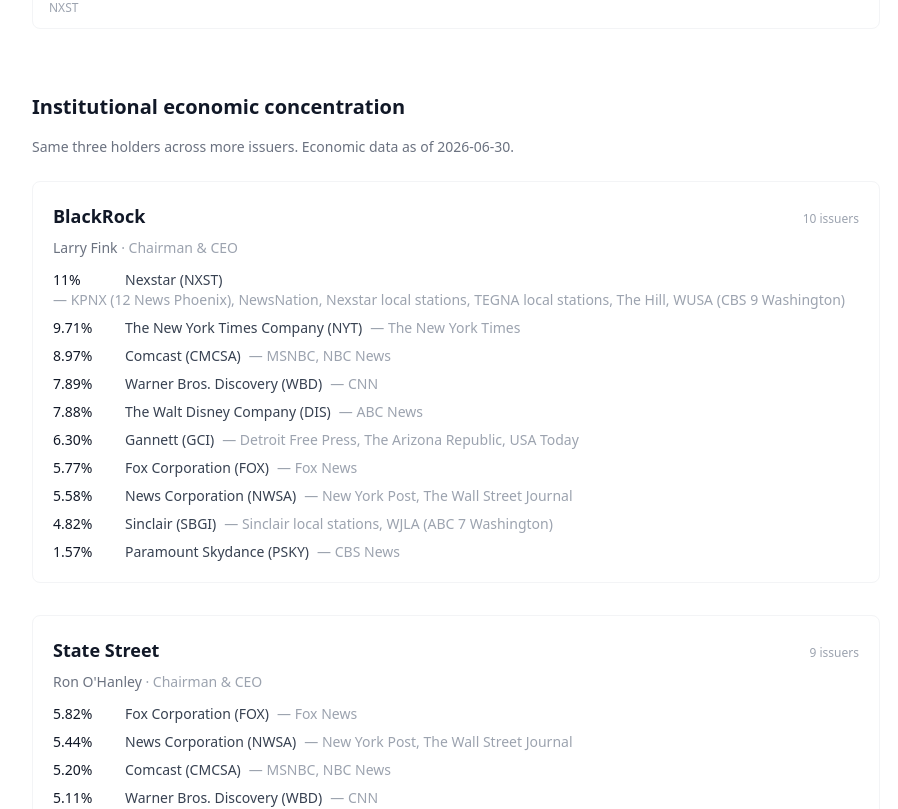
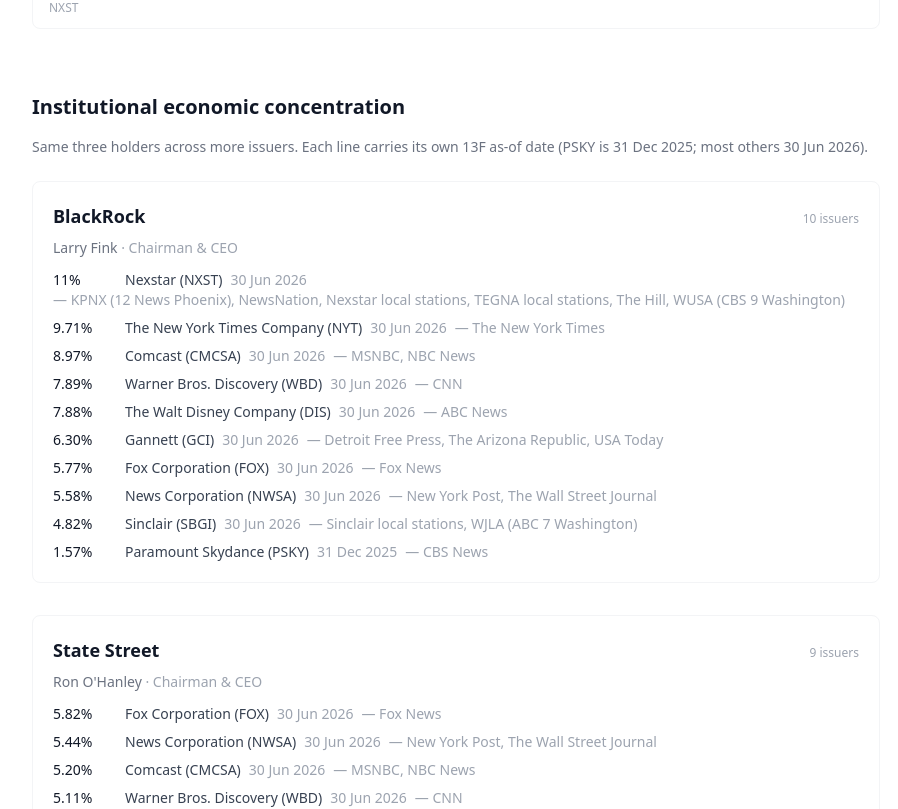
Before and after one commit to cjonesy108/fourth-estate-index, a Next.js app in the folder frontend/: page /ownership in a window 1280 px wide. Shown: the part 5760-6569 px from the top of the page, without its empty margins (184-1082 px from the left). Built offline with nearby package versions, Linux system fonts and the light colour scheme.

Commit message:
Show per-issuer 13F as-of dates on the ownership index

```diff
--- a/frontend/app/ownership/page.tsx
+++ b/frontend/app/ownership/page.tsx
@@ -6,6 +6,7 @@
   PENDING_LABEL,
   allContributions,
   allPendingDeals,
+  formatAsOf,
   formatPct,
   getContributionsMeta,
   getEntity,
@@ -121,7 +122,7 @@
 
       <section className="mb-16">
         <h2 className="text-xl font-semibold mb-4">Institutional economic concentration</h2>
-        <p className="text-sm text-gray-500 mb-6">Same three holders across more issuers. Economic data as of {graph.as_of_economic}.</p>
+        <p className="text-sm text-gray-500 mb-6">Same three holders across more issuers. Each line carries its own 13F as-of date (PSKY is 31 Dec 2025; most others 30 Jun 2026).</p>
         <div className="space-y-8">
           {institutions.map((inst) => {
             const holdings = institutionHoldings(inst.slug);
@@ -150,6 +151,7 @@
                       <Link href={`/ownership/${h.issuer.slug}`} className="hover:underline">
                         {h.issuer.name}{h.issuer.ticker ? ` (${h.issuer.ticker})` : ""}
                       </Link>
+                      <span className="text-gray-400 tabular-nums">{formatAsOf(h.edge.as_of)}</span>
                       {h.outlets.length > 0 && (
                         <span className="text-gray-400">— {h.outlets.map((x) => x.name).join(", ")}</span>
                       )}
```
